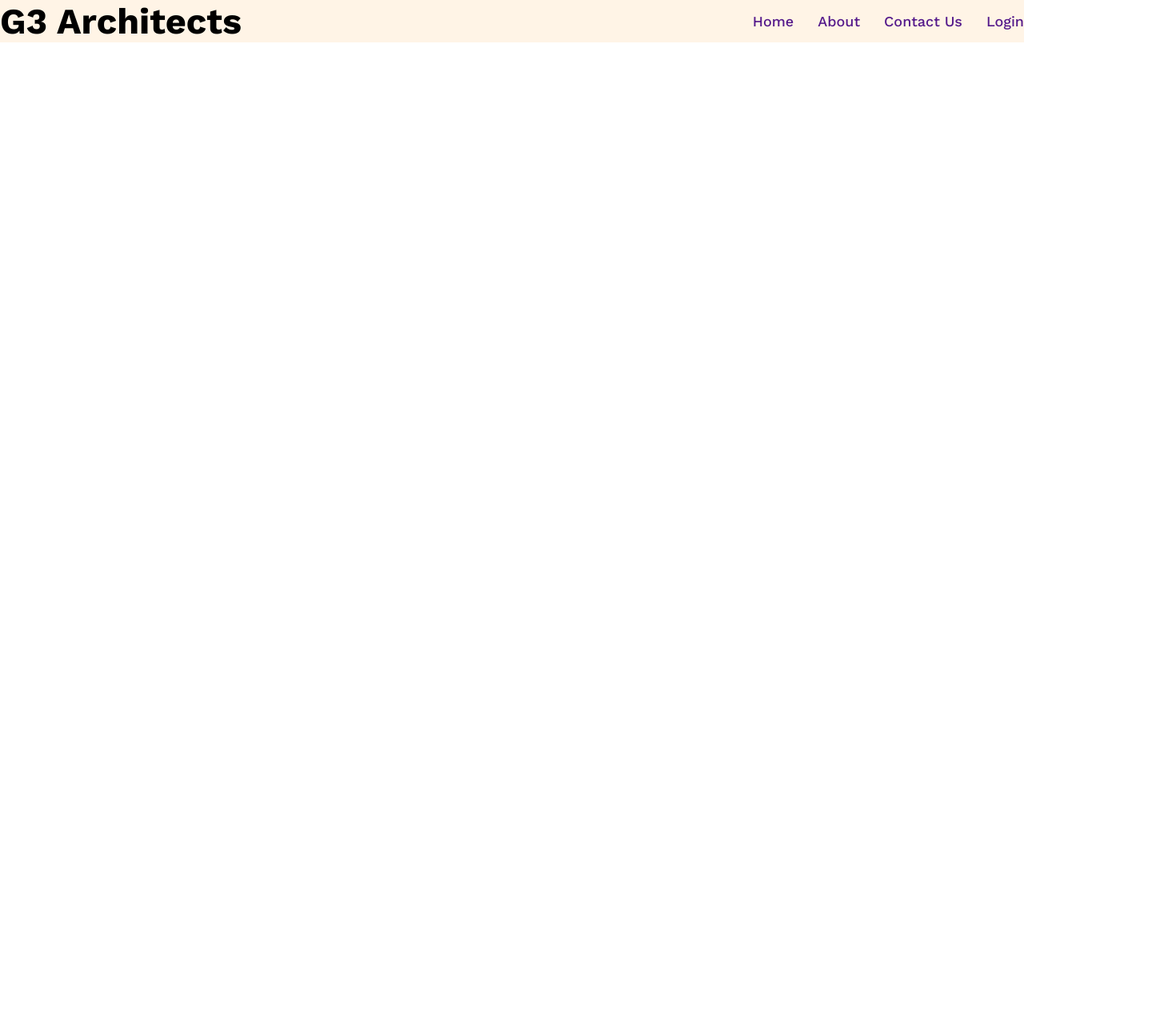
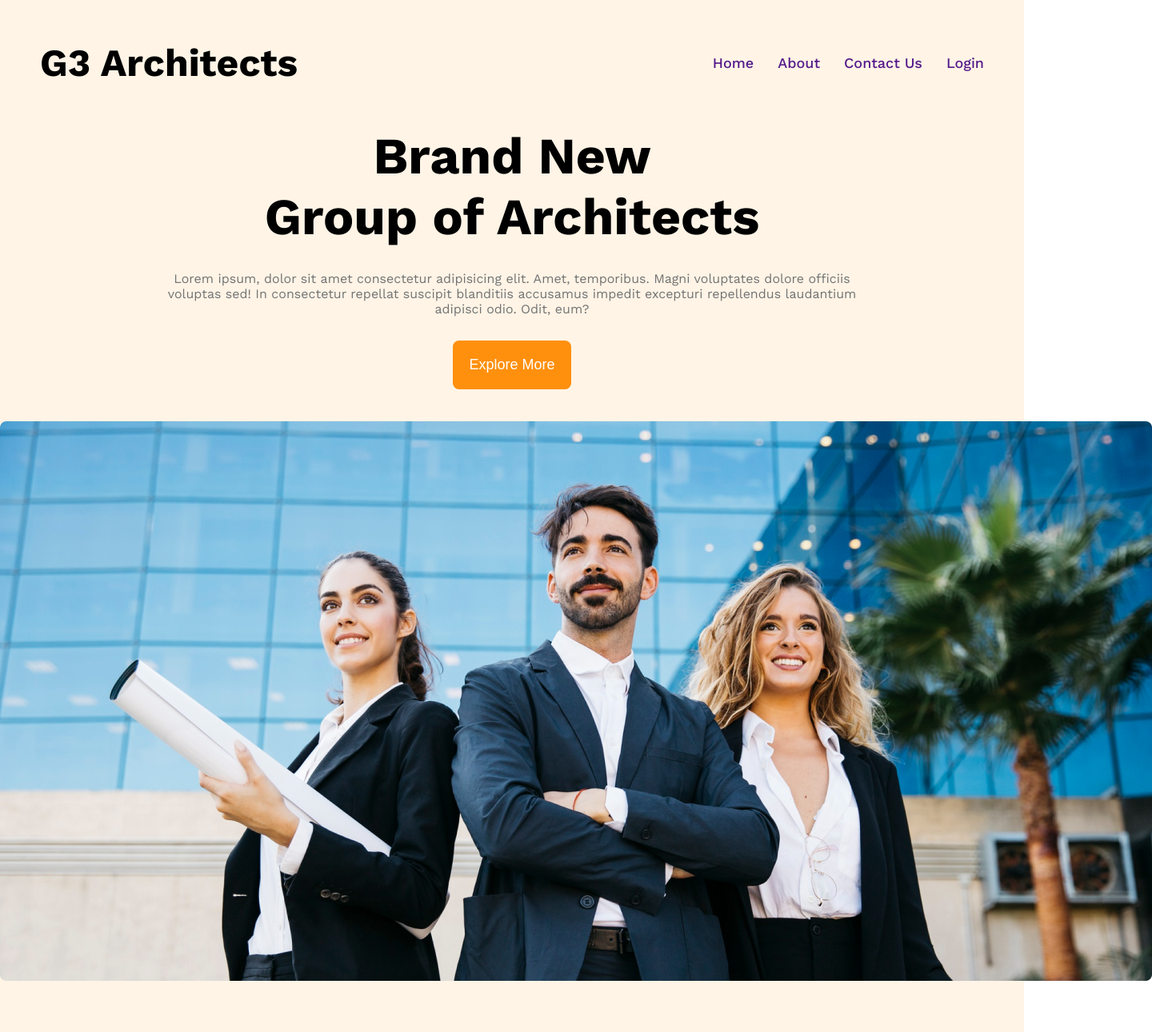
Before and after one commit to Web-Sakib/G3-Architect, a plain HTML site: page index.html in a window 1280 px wide. Shown: the whole page at 80% size, 1440 px wide, since content can reach past the window. Before the commit the page ends 800 px from the top, so only its background shows below. Drawn offline with nearby package versions, Linux system fonts and the light colour scheme.

Commit message:
header completed

```diff
--- a/Styles/architect.css
+++ b/Styles/architect.css
@@ -21,6 +21,16 @@ body {
   color: #727272;
 }
 
+.primary-btn {
+  background-color: #FF900E;
+  color: white;
+  padding: 20px 20px;
+  font-size: 18px;
+  border: none;
+  border-radius: 8px;
+  justify-content: center;
+}
+
 
 
 
@@ -32,17 +42,20 @@ body {
 
 header {
   background-color: rgba(255, 144, 14, 0.1);
+  padding-bottom: 20px;
 }
 
+  /* Navbar Styles */
 .navbar {
   max-width: 1440px;
   margin: 0 auto;
   justify-content: space-between;
   align-items: center;
+  padding: 50px;
 }
 
 .brand-name {
-  font-size: 45px;
+  font-size: 3rem;
   font-weight: 700;
 }
 .nav-links {
@@ -57,3 +70,26 @@ header {
   font-size: 18px;
   font-weight: 500;
 }
+
+/* Banner Styles */
+
+.banner {
+  max-width: 867px;
+  flex-direction: column;
+  margin: 0 auto;
+  align-items: center;
+  text-align: center;
+  gap: 30px;
+}
+
+.banner-title{
+  font-size: 4rem;
+  font-weight: 700;
+
+}
+
+
+.banner-img {
+  max-width: ;width: 1440px;
+  margin: 40px auto;
+}
--- a/index.html
+++ b/index.html
@@ -9,6 +9,7 @@
 <body>
 
   <header>
+
     <nav class="navbar display-flex">
 
       <h4 class="brand-name">G3 Architects</h4>
@@ -22,14 +23,23 @@
 
     </nav>
 
+    <div class="banner display-flex">
+
+      <h1 class="banner-title">Brand New <br>
+        Group of Architects
+        </h1>
+
+      <p class="banner-description text-gray-dark03">Lorem ipsum, dolor sit amet consectetur adipisicing elit. Amet, temporibus. Magni voluptates dolore officiis voluptas sed! In consectetur repellat suscipit blanditiis accusamus impedit excepturi repellendus laudantium adipisci odio. Odit, eum?</p>
+
+      <button class="primary-btn">Explore More</button>
+
+    </div>
+
+    <div class="banner-img">
+      <img src="images/banner.png" alt="">
+    </div>
 
   </header>
-  <main>
-
-  </main>
-  <footer>
-
-  </footer>
 
 
 </body>
```
